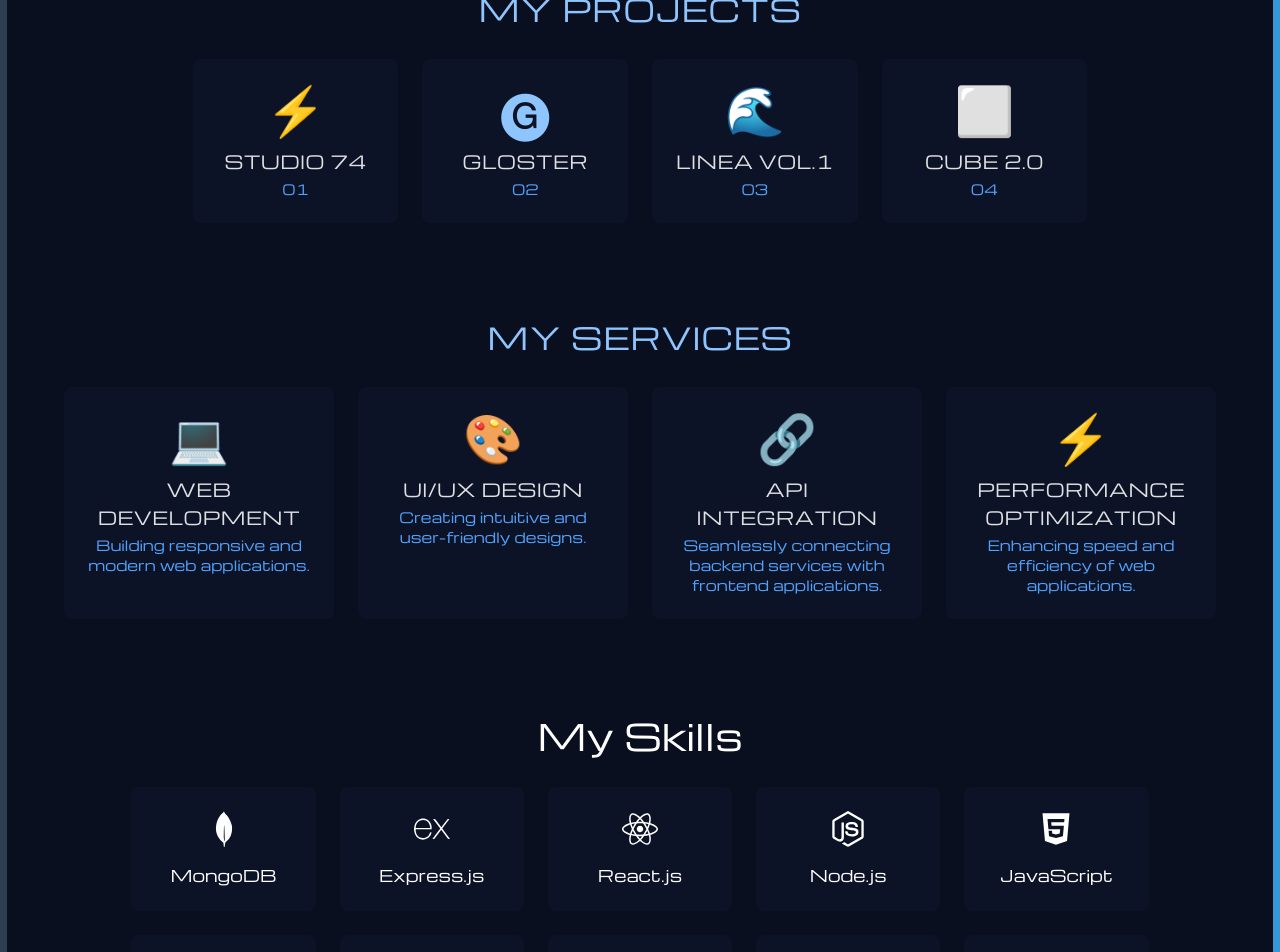
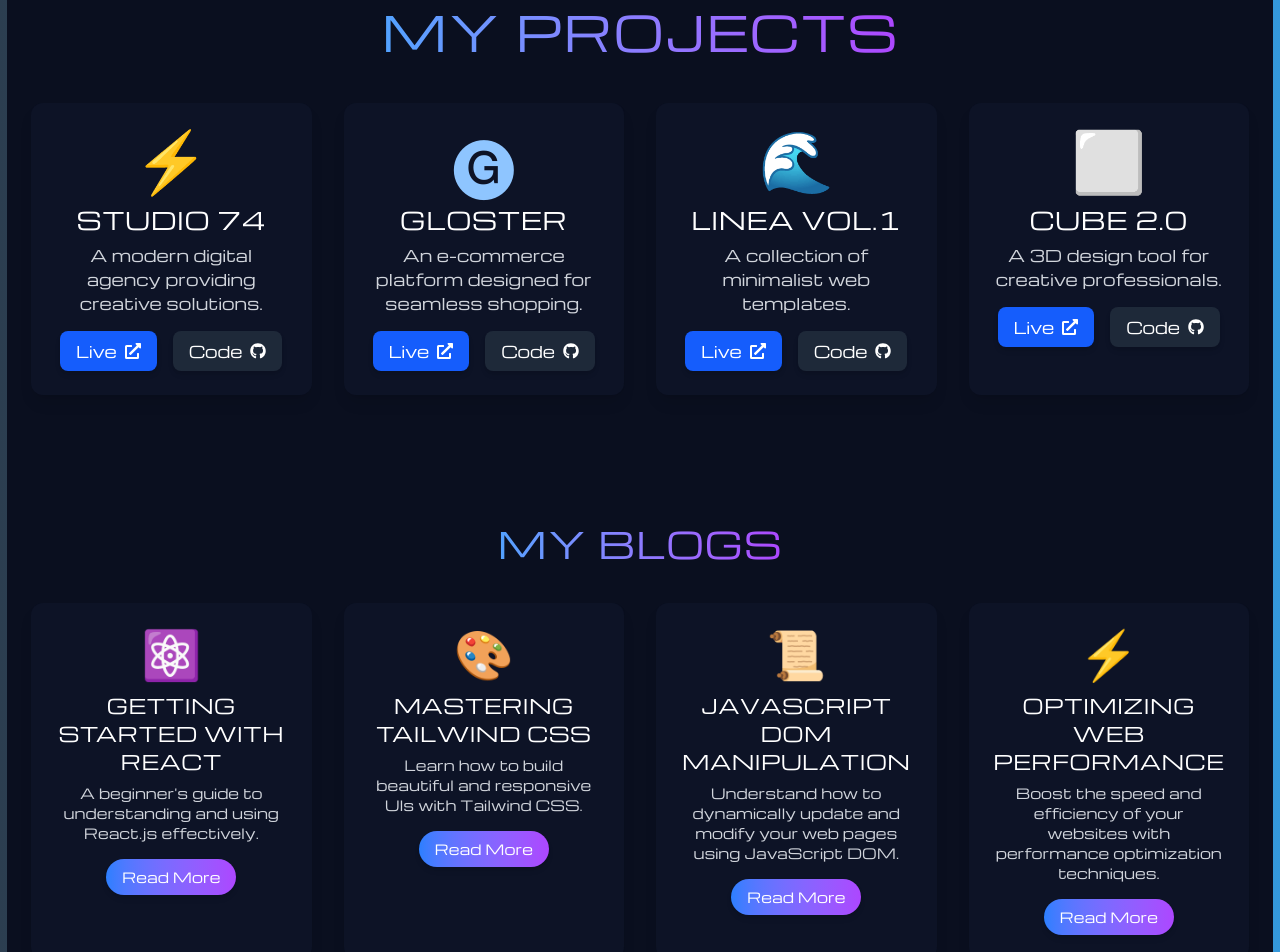
Before and after one commit to HasanCodeX/project---portfoliyo--mehedi-dev, a React (Vite) app: page / in a window 1280 px wide. Shown: the part 1440-2392 px from the top of the page. Built offline with nearby package versions, Linux system fonts and the light colour scheme.

Commit message:
update section

```diff
--- a/src/App.jsx
+++ b/src/App.jsx
@@ -2,12 +2,14 @@ import "./App.css";
 import Banner from "./components/banner.jsx"; // Import Banner component
 import Navbar from "./components/navbar.jsx";
 import Footer from "./components/footer.jsx";
-import WorkSection from "./components/workstation.jsx";
+
 import About from "./components/about.jsx";
 import SkillSection from "./components/skill.jsx";
-import ServicesSection from "./components/services";
+
 import ContactSection from "./components/contact.jsx";
 import WhatsAppButton from "./components/WhatsAppButton";
+import BlogSection from "./components/BlogSection.jsx";
+import ProjectSection from "./components/ProjectSection.jsx";
 
 function App() {
   return (
@@ -15,8 +17,9 @@ function App() {
       <Navbar />
       <Banner />
       <About />
-      <WorkSection />
-      <ServicesSection />
+      <ProjectSection />
+
+      <BlogSection />
       <SkillSection />
       <ContactSection />
       <WhatsAppButton />
--- /dev/null
+++ b/src/components/BlogSection.jsx
@@ -0,0 +1,70 @@
+import React, { useState } from "react";
+
+const BlogSection = () => {
+  const [expandedBlog, setExpandedBlog] = useState(null);
+
+  const blogs = [
+    {
+      id: "01",
+      title: "Getting Started with React",
+      icon: "⚛️",
+      description: "A beginner's guide to understanding and using React.js effectively.",
+      fullContent: "React is a popular JavaScript library for building user interfaces. It helps developers create fast and scalable applications using a component-based architecture."
+    },
+    {
+      id: "02",
+      title: "Mastering Tailwind CSS",
+      icon: "🎨",
+      description: "Learn how to build beautiful and responsive UIs with Tailwind CSS.",
+      fullContent: "Tailwind CSS is a utility-first CSS framework that enables developers to create stunning designs with minimal effort."
+    },
+    {
+      id: "03",
+      title: "JavaScript DOM Manipulation",
+      icon: "📜",
+      description: "Understand how to dynamically update and modify your web pages using JavaScript DOM.",
+      fullContent: "JavaScript DOM manipulation allows developers to update and interact with elements on a webpage dynamically."
+    },
+    {
+      id: "04",
+      title: "Optimizing Web Performance",
+      icon: "⚡",
+      description: "Boost the speed and efficiency of your websites with performance optimization techniques.",
+      fullContent: "Optimizing web performance involves techniques like lazy loading, caching, and minifying assets to enhance the user experience."
+    },
+  ];
+
+  const toggleReadMore = (id) => {
+    setExpandedBlog(expandedBlog === id ? null : id);
+  };
+
+  return (
+    <div id="Blogs" className="w-full py-16 bg-[#0A0F1F] flex flex-col items-center">
+      <h2 className="text-4xl font-extrabold bg-gradient-to-r from-blue-400 to-purple-500 text-transparent bg-clip-text uppercase tracking-wide mb-10">
+        My Blogs
+      </h2>
+      <div className="grid grid-cols-1 sm:grid-cols-2 lg:grid-cols-3 xl:grid-cols-4 gap-8 max-w-7xl px-6">
+        {blogs.map((blog) => (
+          <div
+            key={blog.id}
+            className="relative p-6 bg-[#0D1326] backdrop-blur-md bg-opacity-80 rounded-xl text-center shadow-lg transition-transform duration-300 hover:scale-105 hover:shadow-blue-500/50"
+          >
+            <div className="text-5xl text-blue-300">{blog.icon}</div>
+            <h3 className="text-xl font-semibold mt-4 uppercase tracking-wide text-white">{blog.title}</h3>
+            <p className="text-sm text-gray-300 mt-2">
+              {expandedBlog === blog.id ? blog.fullContent : blog.description}
+            </p>
+            <button
+              className="mt-4 px-4 py-2 text-sm font-medium text-white bg-gradient-to-r from-blue-500 to-purple-500 rounded-full shadow-md hover:opacity-80 transition-all"
+              onClick={() => toggleReadMore(blog.id)}
+            >
+              {expandedBlog === blog.id ? "Show Less" : "Read More"}
+            </button>
+          </div>
+        ))}
+      </div>
+    </div>
+  );
+};
+
+export default BlogSection;
--- /dev/null
+++ b/src/components/ProjectSection.jsx
@@ -0,0 +1,69 @@
+import React from "react";
+import { FaExternalLinkAlt, FaGithub } from "react-icons/fa";
+
+const ProjectSection = () => {
+  const projects = [
+    {
+      id: "01",
+      name: "Studio 74",
+      logo: "⚡",
+      description: "A modern digital agency providing creative solutions.",
+      liveLink: "https://studio74.com",
+      githubLink: "https://github.com/user/studio74"
+    },
+    {
+      id: "02",
+      name: "Gloster",
+      logo: "🅖",
+      description: "An e-commerce platform designed for seamless shopping.",
+      liveLink: "https://gloster.com",
+      githubLink: "https://github.com/user/gloster"
+    },
+    {
+      id: "03",
+      name: "Linea Vol.1",
+      logo: "🌊",
+      description: "A collection of minimalist web templates.",
+      liveLink: "https://lineavol1.com",
+      githubLink: "https://github.com/user/lineavol1"
+    },
+    {
+      id: "04",
+      name: "Cube 2.0",
+      logo: "⬜",
+      description: "A 3D design tool for creative professionals.",
+      liveLink: "https://cube2.com",
+      githubLink: "https://github.com/user/cube2"
+    },
+  ];
+
+  return (
+    <div id="projects" className="w-full py-16 bg-[#0A0F1F] flex flex-col items-center">
+      <h2 className="text-5xl font-bold bg-gradient-to-r from-blue-400 to-purple-500 text-transparent bg-clip-text uppercase tracking-wide mb-12">
+        My Projects
+      </h2>
+      <div className="grid grid-cols-1 sm:grid-cols-2 lg:grid-cols-3 xl:grid-cols-4 gap-8 max-w-7xl px-6">
+        {projects.map((project) => (
+          <div
+            key={project.id}
+            className="relative p-6 bg-[#0D1326] backdrop-blur-lg bg-opacity-90 rounded-xl text-center shadow-lg transition-transform duration-300 hover:scale-105 hover:shadow-blue-500/50"
+          >
+            <div className="text-6xl text-blue-300">{project.logo}</div>
+            <h3 className="text-2xl font-semibold mt-4 uppercase tracking-wide text-white">{project.name}</h3>
+            <p className="text-md text-gray-300 mt-2">{project.description}</p>
+            <div className="flex justify-center mt-4 space-x-4">
+              <a href={project.liveLink} target="_blank" rel="noopener noreferrer" className="flex items-center gap-2 px-4 py-2 bg-blue-600 hover:bg-blue-500 text-white rounded-lg shadow-md transition">
+                Live <FaExternalLinkAlt />
+              </a>
+              <a href={project.githubLink} target="_blank" rel="noopener noreferrer" className="flex items-center gap-2 px-4 py-2 bg-gray-800 hover:bg-gray-700 text-white rounded-lg shadow-md transition">
+                Code <FaGithub />
+              </a>
+            </div>
+          </div>
+        ))}
+      </div>
+    </div>
+  );
+};
+
+export default ProjectSection;
--- a/src/components/navbar.jsx
+++ b/src/components/navbar.jsx
@@ -23,7 +23,7 @@ export default function Navbar() {
   };
 
   return (
-    <nav className="w-full bg-[#0A0F1F] py-4 fixed top-0 left-0 right-0 z-50 flex items-center justify-center px-6 md:px-20 shadow-md">
+    <nav className="w-full  py-4 fixed top-0 left-0 right-0 z-50 flex items-center justify-center px-6 md:px-20 shadow-md">
       {/* Mobile Menu Button */}
       <button
         className="md:hidden text-gray-400 absolute left-6 z-50"
--- a/src/components/services.jsx
+++ /dev/null
@@ -1,31 +0,0 @@
-import React from "react";
-
-const ServicesSection = () => {
-  const services = [
-    { id: "01", name: "Web Development", icon: "💻", description: "Building responsive and modern web applications." },
-    { id: "02", name: "UI/UX Design", icon: "🎨", description: "Creating intuitive and user-friendly designs." },
-    { id: "03", name: "API Integration", icon: "🔗", description: "Seamlessly connecting backend services with frontend applications." },
-    { id: "04", name: "Performance Optimization", icon: "⚡", description: "Enhancing speed and efficiency of web applications." },
-  ];
-
-  return (
-
-    <div id="Blogs" className="w-full py-12 bg-[#0A0F1F] justify-center">
-        <h2 className="text-3xl text-blue-300 uppercase tracking-wide mb-8">My Services</h2>
-      <div className="flex justify-center"><div className="grid grid-cols-4 gap-6 max-w-6xl ">
-        {services.map((service, index) => (
-          <div
-            key={index}
-            className="relative p-6 bg-[#0D1326] rounded-lg text-center transition-transform duration-300 hover:scale-105 hover:border-b-2 hover:border-blue-400"
-          >
-            <div className="text-5xl text-blue-300">{service.icon}</div>
-            <h3 className="text-lg mt-4 uppercase tracking-wide">{service.name}</h3>
-            <p className="text-sm text-blue-400 mt-1">{service.description}</p>
-          </div>
-        ))}
-      </div></div>
-    </div>
-  );
-};
-
-export default ServicesSection;
--- a/src/components/skill.jsx
+++ b/src/components/skill.jsx
@@ -1,5 +1,5 @@
 import React from "react";
-import { FaNodeJs, FaReact, FaHtml5, FaCss3Alt, FaGitAlt } from "react-icons/fa";
+import { FaNodeJs, FaReact, FaHtml5, FaCss3Alt, FaGitAlt, FaJsSquare } from "react-icons/fa";
 import { SiExpress, SiMongodb, SiFirebase, SiTailwindcss, SiBootstrap } from "react-icons/si";
 
 const SkillSection = () => {
@@ -8,31 +8,29 @@ const SkillSection = () => {
     { name: "Express.js", icon: <SiExpress /> },
     { name: "React.js", icon: <FaReact /> },
     { name: "Node.js", icon: <FaNodeJs /> },
-    { name: "JavaScript", icon: <FaHtml5 /> }, // Replace with an appropriate JS icon if available
+    { name: "JavaScript", icon: <FaJsSquare /> },
     { name: "Firebase", icon: <SiFirebase /> },
     { name: "Tailwind CSS", icon: <SiTailwindcss /> },
     { name: "Bootstrap", icon: <SiBootstrap /> },
     { name: "Git", icon: <FaGitAlt /> },
-    { name: "HTML", icon: <FaHtml5 /> },
+    { name: "HTML & CSS", icon: <FaHtml5 /> },
   ];
 
   return (
-    <div id="skills" className="w-full py-12 bg-[#0A0F1F] flex justify-center ">
-      <div className="max-w-6xl text-center">
-        {/* Title/Heading */}
-        <h2 className="text-3xl md:text-4xl font-bold text-white mb-8">My Skills</h2>
-
-        <div className="grid grid-cols-1 sm:grid-cols-2 lg:grid-cols-5 gap-6">
+    <div id="skills" className="w-full py-16 bg-[#0A0F1F] flex flex-col items-center">
+      <h2 className="text-5xl font-bold bg-gradient-to-r from-blue-400 to-purple-500 text-transparent bg-clip-text uppercase tracking-wide mb-12">
+        My Skills
+      </h2>
+      <div className="grid grid-cols-2 sm:grid-cols-3 md:grid-cols-4 lg:grid-cols-5 gap-8 max-w-7xl px-6">
         {skills.map((skill, index) => (
           <div
             key={index}
-              className="p-6 bg-[#0D1326] rounded-lg text-white transition-transform duration-300 hover:scale-105 hover:border-b-2 hover:border-blue-400 flex flex-col items-center"
+            className="p-6 bg-[#0D1326] rounded-xl text-white text-center shadow-lg backdrop-blur-lg bg-opacity-90 transition-transform duration-300 hover:scale-105 hover:shadow-blue-500/50 flex flex-col items-center"
           >
-              <div className="text-4xl mb-2">{skill.icon}</div>
-              <p className="mt-2">{skill.name}</p>
+            <div className="text-6xl text-blue-300">{skill.icon}</div>
+            <p className="mt-3 text-lg font-semibold">{skill.name}</p>
           </div>
         ))}
-        </div>
       </div>
     </div>
   );
--- a/src/components/workstation.jsx
+++ /dev/null
@@ -1,30 +0,0 @@
-import React from "react";
-
-const WorkSection = () => {
-  const projects = [
-    { id: "01", name: "Studio 74", logo: "⚡" },
-    { id: "02", name: "Gloster", logo: "🅖" },
-    { id: "03", name: "Linea Vol.1", logo: "🌊" },
-    { id: "04", name: "Cube 2.0", logo: "⬜" },
-  ];
-
-  return (
-    <div id="projects" className="w-full py-12 bg-[#0A0F1F] ">
-      <h2 className="text-3xl text-blue-300 uppercase tracking-wide mb-8">My Projects</h2>
-      <div className="flex justify-center"><div className="grid grid-cols-4 gap-6 max-w-6xl">
-        {projects.map((project, index) => (
-          <div
-            key={index}
-            className="relative p-6 bg-[#0D1326] rounded-lg text-center transition-transform duration-300 hover:scale-105 hover:border-b-2 hover:border-blue-400"
-          >
-            <div className="text-5xl text-blue-300">{project.logo}</div>
-            <h3 className="text-lg mt-4 uppercase tracking-wide">{project.name}</h3>
-            <p className="text-sm text-blue-400 mt-1">{project.id}</p>
-          </div>
-        ))}
-      </div></div>
-    </div>
-  );
-};
-
-export default WorkSection;
```
Also changed, not shown: src/components/contact.jsx (+5 -14 lines). Lines whose indentation alone changed are shown as unchanged.
